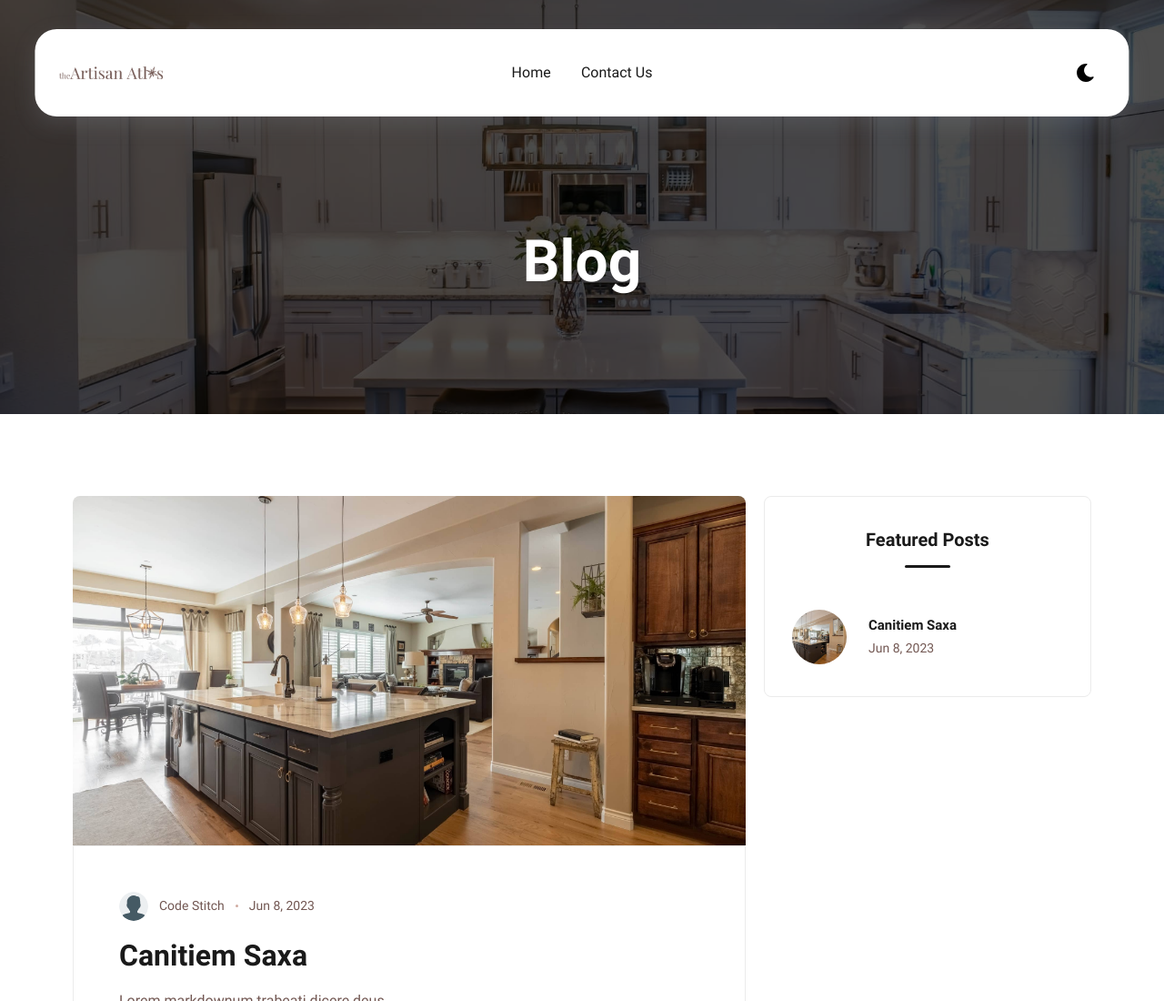
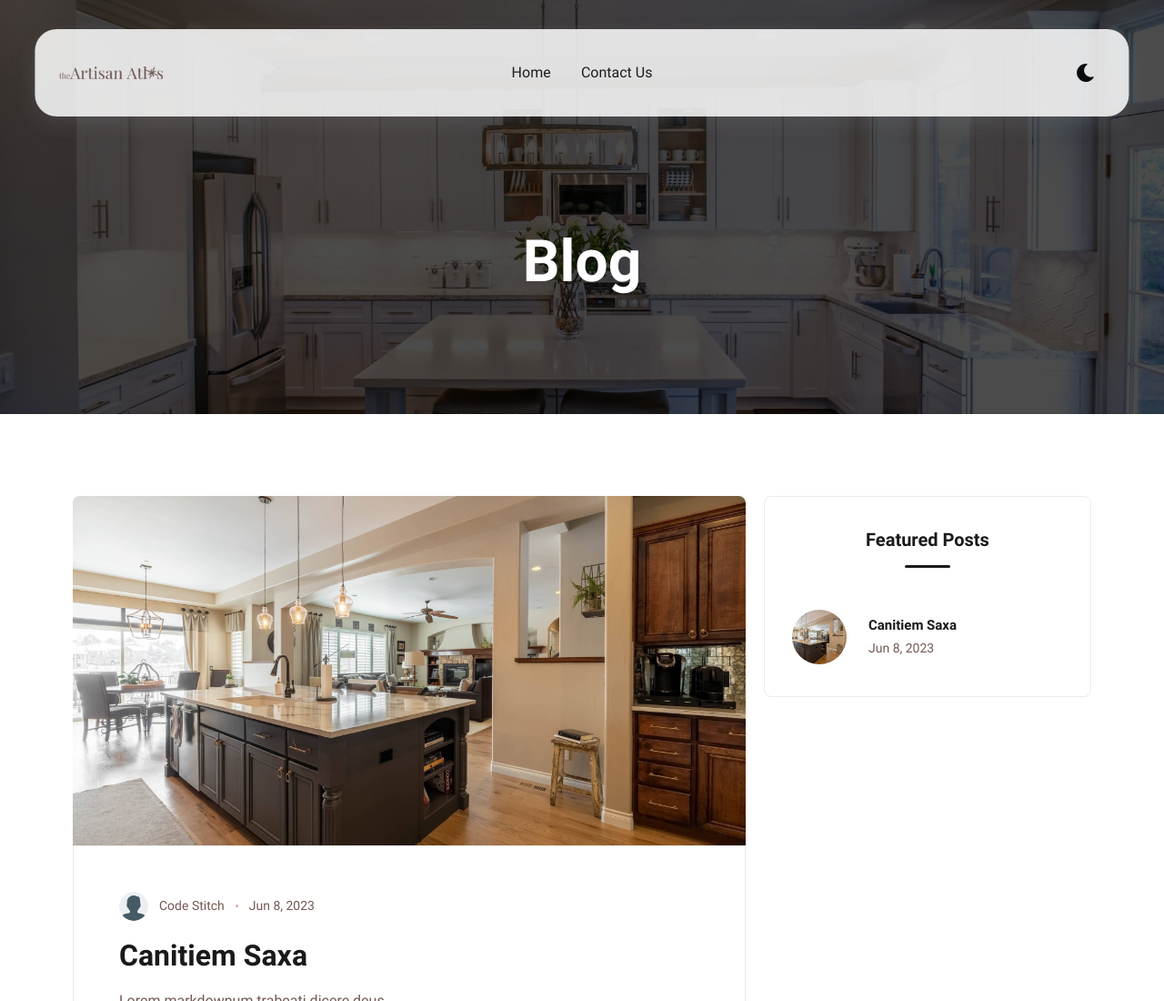
Before and after one commit to embee-k/the-artisan-atlas, an Eleventy site: page src/content/pages/blog.html in a window 1280 px wide. Shown: the top 1100 px of the page at 91% size. Built offline with nearby package versions, Linux system fonts and the light colour scheme; Eleventy itself is replaced by a stand-in of ours; files that its build step writes are made by us from their sources.

Commit message:
opacity on navigation

```diff
--- a/src/assets/css/root.css
+++ b/src/assets/css/root.css
@@ -109,6 +109,10 @@
   }
   .cs-hide-on-mobile {
     display: none;
+  }
+
+  #cs-navigation {
+    opacity: 85%;
   }
 }
 /* Desktop - 1024px */
```
